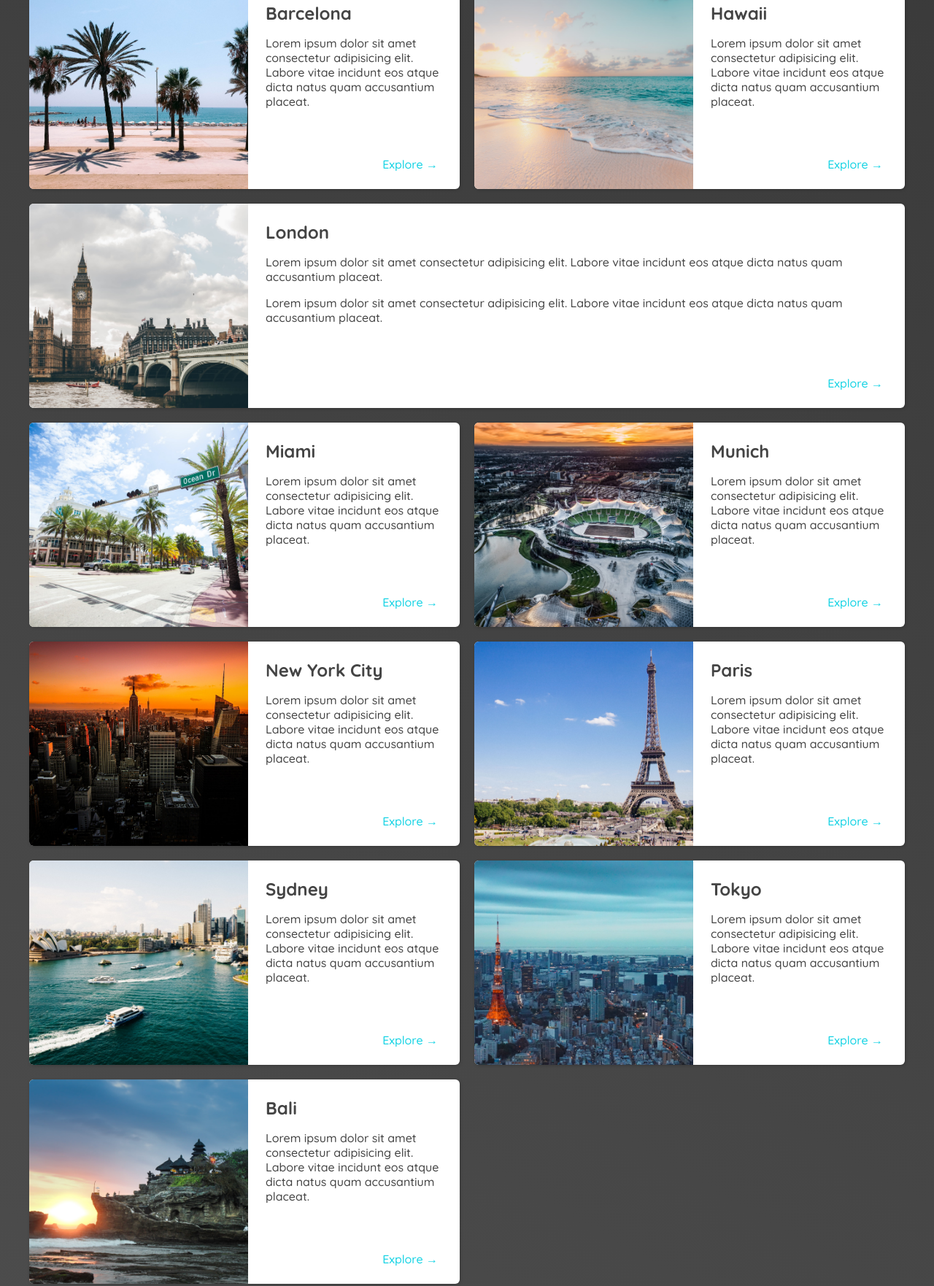
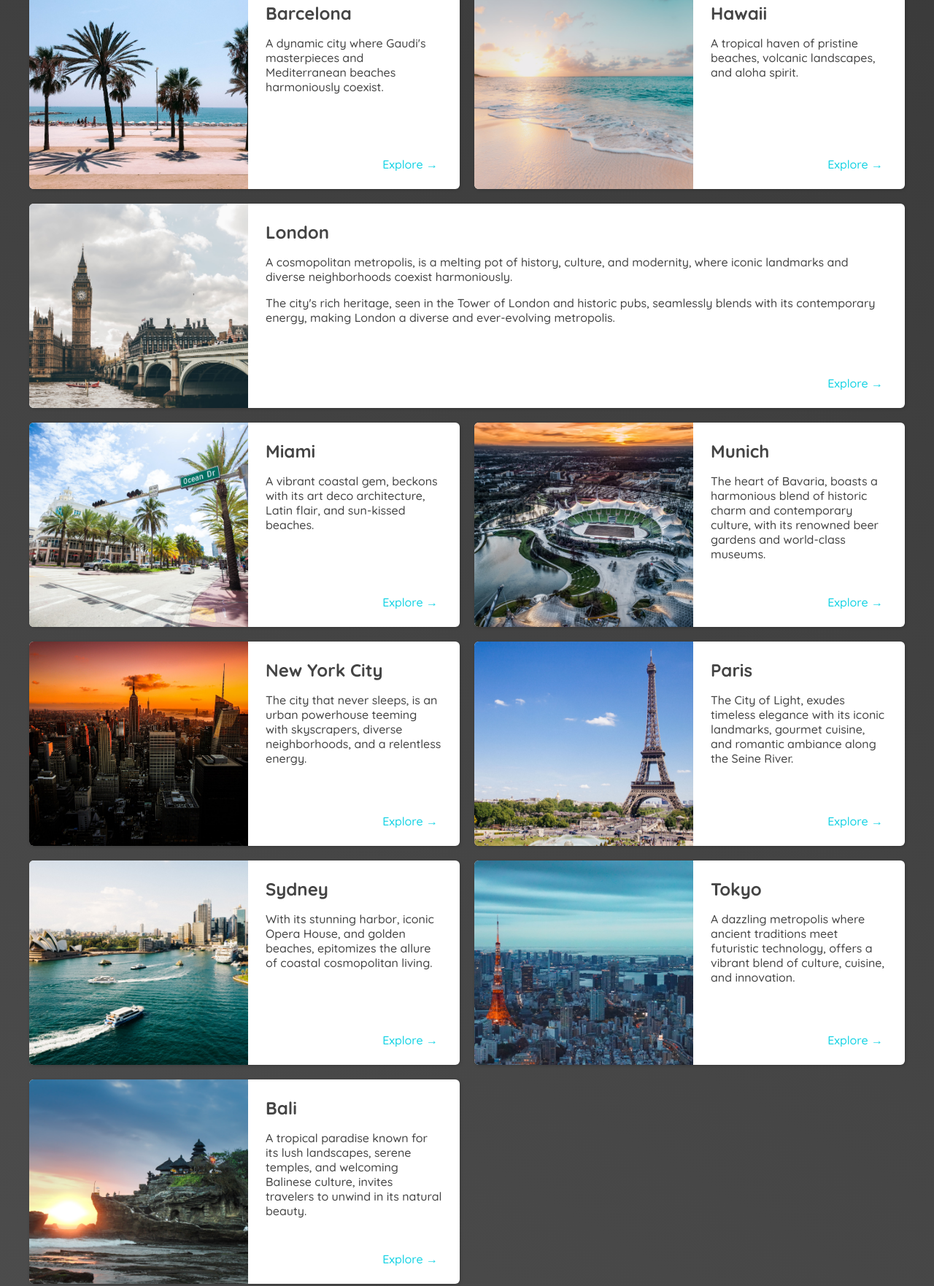
Before and after one commit to Dhyan-P-Shetty/Travel-Page, a plain HTML site: page places.html in a window 1280 px wide. Shown: the part 120-1882 px from the top of the page at 73% size. Drawn offline with Linux system fonts and the light colour scheme.

Commit message:
update text contents of places.html

```diff
--- a/places.html
+++ b/places.html
@@ -29,8 +29,7 @@
         <div>
           <h2>Barcelona</h2>
           <p>
-            Lorem ipsum dolor sit amet consectetur adipisicing elit. Labore
-            vitae incidunt eos atque dicta natus quam accusantium placeat.
+            A dynamic city where Gaudi's masterpieces and Mediterranean beaches harmoniously coexist.
           </p>
         </div>
         <div class="actions">
@@ -44,8 +43,7 @@
         <div>
           <h2>Hawaii</h2>
           <p>
-            Lorem ipsum dolor sit amet consectetur adipisicing elit. Labore
-            vitae incidunt eos atque dicta natus quam accusantium placeat.
+            A tropical haven of pristine beaches, volcanic landscapes, and aloha spirit.
           </p>
         </div>
         <div class="actions">
@@ -59,12 +57,12 @@
         <div>
           <h2>London</h2>
           <p>
-            Lorem ipsum dolor sit amet consectetur adipisicing elit. Labore
-            vitae incidunt eos atque dicta natus quam accusantium placeat.
+            A cosmopolitan metropolis, is a melting pot of history, culture, and modernity, where iconic landmarks and
+            diverse neighborhoods coexist harmoniously.
           </p>
           <p>
-            Lorem ipsum dolor sit amet consectetur adipisicing elit. Labore
-            vitae incidunt eos atque dicta natus quam accusantium placeat.
+            The city's rich heritage, seen in the Tower of London and historic pubs, seamlessly blends with its
+            contemporary energy, making London a diverse and ever-evolving metropolis.
           </p>
         </div>
         <div class="actions">
@@ -78,8 +76,7 @@
         <div>
           <h2>Miami</h2>
           <p>
-            Lorem ipsum dolor sit amet consectetur adipisicing elit. Labore
-            vitae incidunt eos atque dicta natus quam accusantium placeat.
+            A vibrant coastal gem, beckons with its art deco architecture, Latin flair, and sun-kissed beaches.
           </p>
         </div>
         <div class="actions">
@@ -93,8 +90,8 @@
         <div>
           <h2>Munich</h2>
           <p>
-            Lorem ipsum dolor sit amet consectetur adipisicing elit. Labore
-            vitae incidunt eos atque dicta natus quam accusantium placeat.
+            The heart of Bavaria, boasts a harmonious blend of historic charm and contemporary culture, with its
+            renowned beer gardens and world-class museums.
           </p>
         </div>
         <div class="actions">
@@ -108,8 +105,8 @@
         <div>
           <h2>New York City</h2>
           <p>
-            Lorem ipsum dolor sit amet consectetur adipisicing elit. Labore
-            vitae incidunt eos atque dicta natus quam accusantium placeat.
+            The city that never sleeps, is an urban powerhouse teeming with skyscrapers, diverse neighborhoods, and a
+            relentless energy.
           </p>
         </div>
         <div class="actions">
@@ -123,8 +120,8 @@
         <div>
           <h2>Paris</h2>
           <p>
-            Lorem ipsum dolor sit amet consectetur adipisicing elit. Labore
-            vitae incidunt eos atque dicta natus quam accusantium placeat.
+            The City of Light, exudes timeless elegance with its iconic landmarks, gourmet cuisine, and romantic
+            ambiance along the Seine River.
           </p>
         </div>
         <div class="actions">
@@ -138,8 +135,8 @@
         <div>
           <h2>Sydney</h2>
           <p>
-            Lorem ipsum dolor sit amet consectetur adipisicing elit. Labore
-            vitae incidunt eos atque dicta natus quam accusantium placeat.
+            With its stunning harbor, iconic Opera House, and golden beaches, epitomizes the allure of coastal
+            cosmopolitan living.
           </p>
         </div>
         <div class="actions">
@@ -153,8 +150,8 @@
         <div>
           <h2>Tokyo</h2>
           <p>
-            Lorem ipsum dolor sit amet consectetur adipisicing elit. Labore
-            vitae incidunt eos atque dicta natus quam accusantium placeat.
+            A dazzling metropolis where ancient traditions meet futuristic technology, offers a vibrant blend of
+            culture, cuisine, and innovation.
           </p>
         </div>
         <div class="actions">
@@ -168,8 +165,8 @@
         <div>
           <h2>Bali</h2>
           <p>
-            Lorem ipsum dolor sit amet consectetur adipisicing elit. Labore
-            vitae incidunt eos atque dicta natus quam accusantium placeat.
+            A tropical paradise known for its lush landscapes, serene temples, and welcoming Balinese culture, invites
+            travelers to unwind in its natural beauty.
           </p>
         </div>
         <div class="actions">
```
